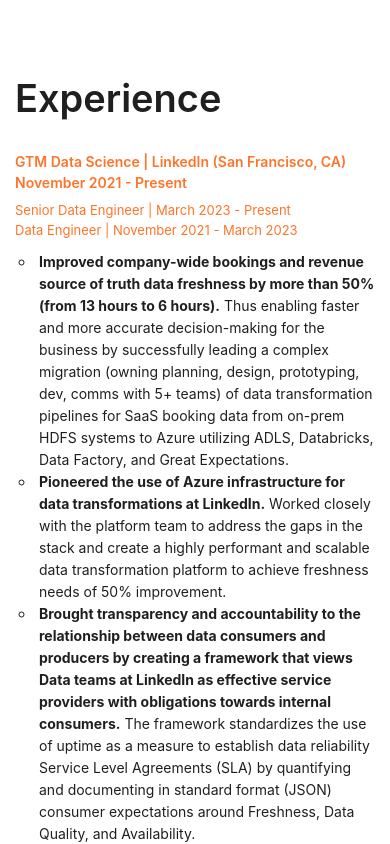
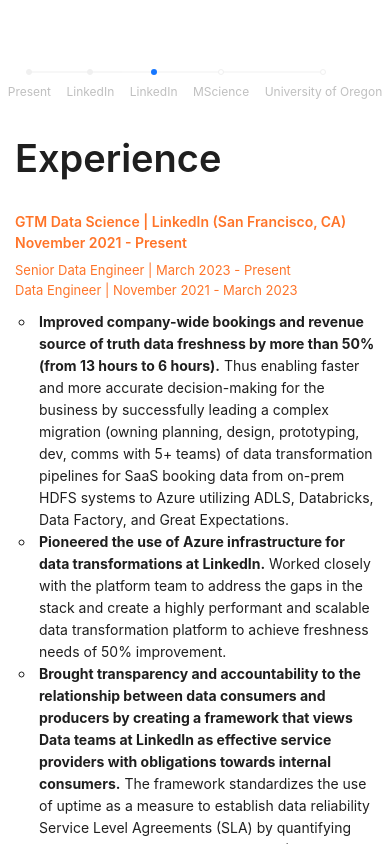
Before and after one commit to ydagosto/yurfolio, a React (Create React App) app: page /resume in a window 390 px wide. Shown: the top 844 px of the page. Built offline with nearby package versions, Linux system fonts and the light colour scheme.

Commit message:
making a mobile timelie

```diff
--- a/src/components/TimeLine.tsx
+++ b/src/components/TimeLine.tsx
@@ -2,6 +2,7 @@ import { Card, Steps } from "antd";
 import { LinkedinOutlined, LineChartOutlined } from "@ant-design/icons";
 import { FaGraduationCap, FaCircle } from "react-icons/fa";
 import "../styles.scss";
+import { useState, useEffect } from "react";
 
 const items = [
   {
@@ -33,7 +34,24 @@ const items = [
 ];
 const TimeLine = (props: any) => {
   const { timelinePointer } = props;
-  console.log(timelinePointer);
+
+  const [screenWidth, setScreenWidth] = useState(window.innerWidth);
+
+  useEffect(() => {
+    const handleResize = () => {
+      setScreenWidth(window.innerWidth);
+    };
+
+    window.addEventListener("resize", handleResize);
+
+    return () => {
+      window.removeEventListener("resize", handleResize);
+    };
+  }, []);
+
+  const timelineType = screenWidth < 768 ? "inline" : "default";
+  const timelineDirection = screenWidth < 768 ? "horizontal" : "vertical";
+
   return (
     <div className="timeline-container">
       <Steps
@@ -41,8 +59,8 @@ const TimeLine = (props: any) => {
         current={timelinePointer}
         labelPlacement="horizontal"
         items={items}
-        direction="vertical"
-        responsive={false}
+        direction={timelineDirection}
+        type={timelineType}
       />
     </div>
   );
--- a/src/styles.scss
+++ b/src/styles.scss
@@ -3,6 +3,9 @@
     flex-direction: column;
     align-items: center;
     padding-top: 60px;
+        @media (max-width: 768px) {
+            padding-top: 30px;
+        }
     .resume{
         display: flex;
         flex-direction: row;
@@ -12,23 +15,32 @@
         }
         .sidebar{
             position: sticky;
-            top: 60px;
-            height: 100px;
+            top: 30px;
+            height: 60px;
             color: #ff7429;
             z-index: 1;
             background-color: white;
             @media (max-width: 768px) {
-                display: none;
+                top: 0px;
+                padding-top: 30px;
+                align-items: center;
             }
             .timeline-container{
                 display: flex;
                 width: 270px;
                 @media (max-width: 768px) {
+                    align-items: center;
+                    width: 100%;
                 }
                 .steps{
                     height: 100vh;
                     width: 100%;
                     @media (max-width: 768px) {
+                        width: 100%;
+                        height: 100px;
+                    }
+                    > * {
+                        flex: auto;
                     }
                 }
             }
```
